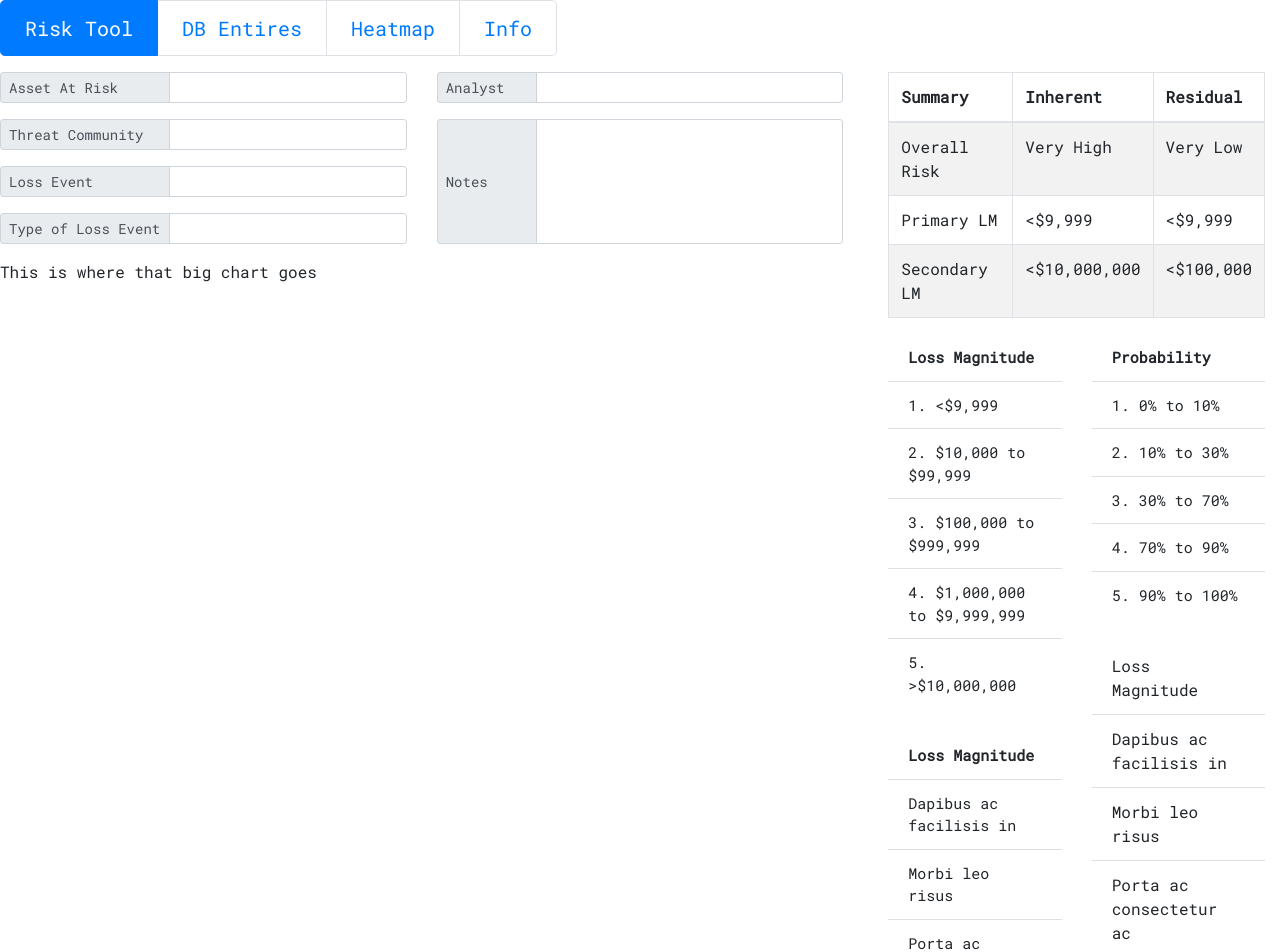
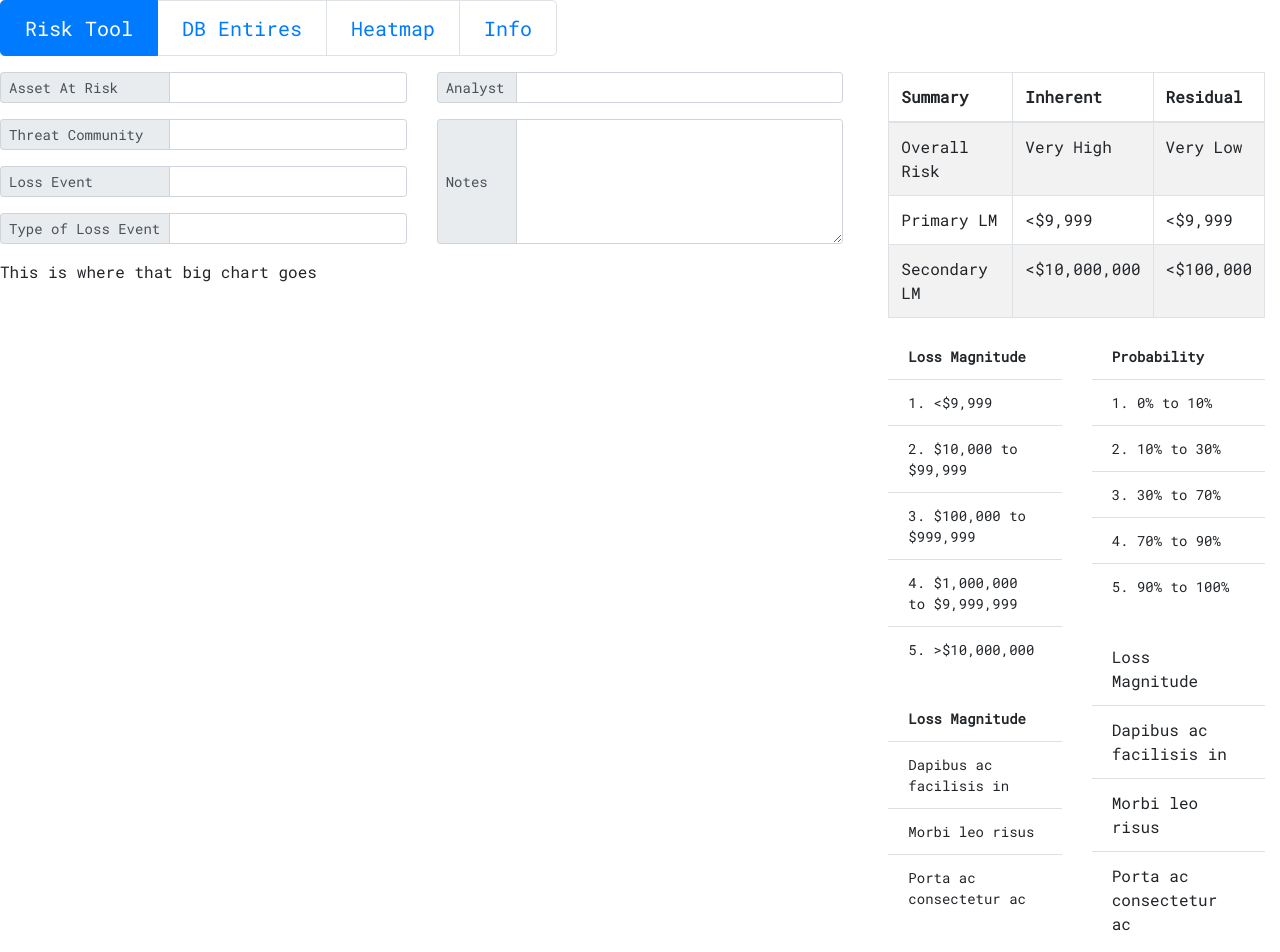
Before and after one commit to lperez5/Oportun16, a React (Create React App) app in the folder client/: page / in a window 1280 px wide. Shown: the top 952 px of the page. Built offline with nearby package versions, Linux system fonts and the light colour scheme.

Commit message:
fixed some indentation and Notes input box

```diff
--- a/client/src/Page1.jsx
+++ b/client/src/Page1.jsx
@@ -2,8 +2,6 @@ import React, {useState} from 'react'
 import Button from 'react-bootstrap/Button'
 import Dropdown from 'react-bootstrap/Dropdown'
 import DropdownButton from 'react-bootstrap/DropdownButton';
-import Form from 'react-bootstrap/Form'
-import Card from 'react-bootstrap/Card'
 import { ListGroup ,FormControl, InputGroup, Table, Container, Row, Col } from 'react-bootstrap';
 import {getInstance} from './utils/ToolCalcs';
 
@@ -108,7 +106,8 @@ export function Page1(props){
     Tool.setTC(value-1);
     Tool.calculateTree();
     settc(value);
-        setButtonDisabled11(false);}
+    setButtonDisabled11(false);
+    }
   const handleSelectslp=(value)=>{
     Tool.setSLP(value-1);
     Tool.calculateTree();
@@ -121,10 +120,7 @@ export function Page1(props){
   }
 
   return(
-
     <div hidden={!active}>
-
-
       <Container fluid="l">
         <Row>
           <Col lg="8">
@@ -158,39 +154,29 @@ export function Page1(props){
                     </InputGroup.Prepend>
                     <FormControl aria-label="Small" aria-describedby="inputGroup-sizing-sm" />
                   </InputGroup>
-
-
-
-
-
                 </div>
-
-
               </Col>
               <Col>
                 <div>
                   <InputGroup  size="sm" className="mb-3">
                     <InputGroup.Prepend>
-      <InputGroup.Text style = {{width:100}} id="inputGroup-sizing">Analyst</InputGroup.Text>
+                      <InputGroup.Text style = {{width:80}} id="inputGroup-sizing">Analyst</InputGroup.Text>
                     </InputGroup.Prepend>
                     <FormControl aria-label="Small" aria-describedby="inputGroup-sizing-sm" />
                   </InputGroup>
 
                   <InputGroup style = {{ height: 125}} size="sm" className="mb-3">
                     <InputGroup.Prepend>
-      <InputGroup.Text style = {{width:100, textAlign: 'center'}} id="inputGroup-sizing">Notes</InputGroup.Text>
+                      <InputGroup.Text style = {{width:80, textAlign: 'center'}} id="inputGroup-sizing">Notes</InputGroup.Text>
                     </InputGroup.Prepend>
-    <FormControl style = {{height: 125}} aria-label="Small" aria-describedby="inputGroup-sizing-sm" />
+                    <FormControl as="textarea" style = {{height: 125}} aria-label="Small" aria-describedby="inputGroup-sizing-sm" />
                   </InputGroup>
-
                 </div>
               </Col>
             </Row>
-
             <Row>
               <Col>This is where that big chart goes</Col>
             </Row>
-
           </Col>
           <Col>
             <Container fluid>
@@ -202,7 +188,6 @@ export function Page1(props){
                         <th>Summary</th>
                         <th>Inherent</th>
                         <th>Residual</th>
-
                        </tr>
                     </thead>
                     <tbody>
@@ -222,11 +207,10 @@ export function Page1(props){
                         <td>&#60;$100,000</td>
                       </tr>
                     </tbody>
-
                   </Table>
                 <Row>
                   <Col>
-    <ListGroup variant="flush" style={{fontSize:15}}>
+                    <ListGroup variant="flush" style={{fontSize:14}}>
                       <ListGroup.Item style={{fontWeight: 'bold'}}>Loss Magnitude</ListGroup.Item>
                       <ListGroup.Item>1. &#60;$9,999</ListGroup.Item>
                       <ListGroup.Item>2. $10,000 to $99,999</ListGroup.Item>
@@ -235,7 +219,7 @@ export function Page1(props){
                       <ListGroup.Item>5. &#62;$10,000,000</ListGroup.Item>
                     </ListGroup>
                     <br/>
-    <ListGroup variant="flush" style={{fontSize:15}}>
+                    <ListGroup variant="flush" style={{fontSize:14}}>
                       <ListGroup.Item   style={{fontWeight: 'bold'}}>Loss Magnitude </ListGroup.Item>
                       <ListGroup.Item>Dapibus ac facilisis in</ListGroup.Item>
                       <ListGroup.Item>Morbi leo risus</ListGroup.Item>
@@ -243,7 +227,7 @@ export function Page1(props){
                     </ListGroup>
                   </Col>
                   <Col>
-    <ListGroup variant="flush"  style={{fontSize:15}}>
+                    <ListGroup variant="flush"  style={{fontSize:14}}>
                       <ListGroup.Item style={{fontWeight: 'bold'}}>Probability</ListGroup.Item>
                       <ListGroup.Item>1. 0% to 10%</ListGroup.Item>
                       <ListGroup.Item>2. 10% to 30%</ListGroup.Item>
@@ -268,12 +252,8 @@ export function Page1(props){
                       <ListGroup.Item>Morbi leo risus</ListGroup.Item>
                       <ListGroup.Item>Porta ac consectetur ac</ListGroup.Item>
                     </ListGroup>
-
-
-
                   </Col>
                   </Row>
-
                 </Col>
               </Row>
             </Container>
```
Lines whose indentation alone changed are shown as unchanged.
